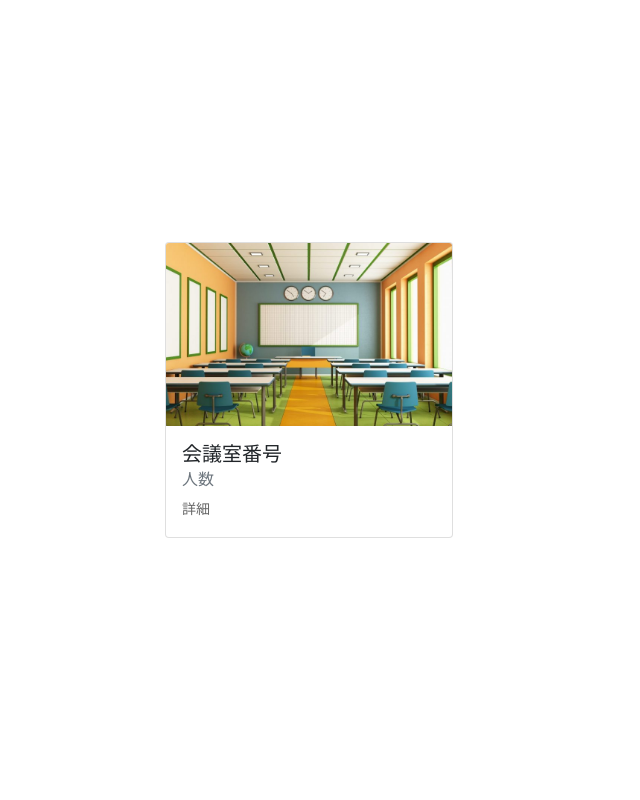
After one commit to T1-2022/yoyaku, a Flask app: page /main/room in a window 1280 px wide. The commit adds this page. Shown: the whole page, without its empty margins (0-640 px from the left). Run offline with Flask 2, Linux system fonts and the light colour scheme.

Commit message:
会議室詳細カード例

```diff
--- a/app/main_tab.py
+++ b/app/main_tab.py
@@ -69,6 +69,11 @@ def calendar_simple():
 def reserve_page():
     return render_template('reserve.html')
 
+# 会議室詳細ページ
+@main_bp.route("/room")
+def room_page():
+    return render_template('room.html')
+
 # ユーザー情報
 @main_bp.route("/user_info")
 def user_info():
--- a/app/static/css/main_reserve.css
+++ b/app/static/css/main_reserve.css
@@ -37,7 +37,10 @@ iframe{
   width: 600px;
   overflow: hidden;
 }
-
+.wrap-room100 {
+  width: 950px;
+  overflow: hidden;
+}
 .colreserve{
   text-align: right;
   padding: 15px;
--- a/app/templates/main_tab.html
+++ b/app/templates/main_tab.html
@@ -53,7 +53,7 @@
                     <iframe src="reserve" width="100%"></iframe>
                 </div>
                 <div class="tab-pane fade" id="nav-room" role="tabpanel" aria-labelledby="nav-room-tab">
-                    <p>会議室の内容がここに入ります</p>
+                    <iframe src="room" width="100%"></iframe>
                 </div>
                 <div class="tab-pane fade" id="nav-help" role="tabpanel" aria-labelledby="nav-help-tab">
                     <p>オンラインの内容がここに入ります</p>
--- /dev/null
+++ b/app/templates/room.html
@@ -0,0 +1,27 @@
+{% extends "template.html" %}
+{% block title %}会議室詳細{% endblock %}
+{% block head %}
+  {{ super() }}
+    <link rel="stylesheet" type="text/css" href="{{ url_for('static',filename='css/main_reserve.css') }}">
+    <link rel="stylesheet" type="text/css" href="{{ url_for('static',filename='css/main_tab.css') }}">
+{% endblock %}
+{% block content %}
+<div class="limiter">
+   <div class="container-user100">
+       <div class="wrap-room100">
+          <div class="row row-cols-3 align-items-center">
+              <div class="col-sm-4  p-b-20">
+                  <div class="card" style="width: 18rem;">
+                      <img src="{{ url_for('static',filename='img/1.jpg') }}" class="card-img-top" alt="classroom">
+                      <div class="card-body">
+                          <h5 class="card-title">会議室番号</h5>
+                          <h6 class="card-subtitle mb-2 text-muted">人数</h6>
+                          <p class="card-text">詳細</p>
+                      </div>
+                  </div>
+              </div>
+          </div>
+       </div>
+   </div>
+</div>
+{% endblock %}
```
Also changed, not shown: app/static/img/1.jpg (added).
